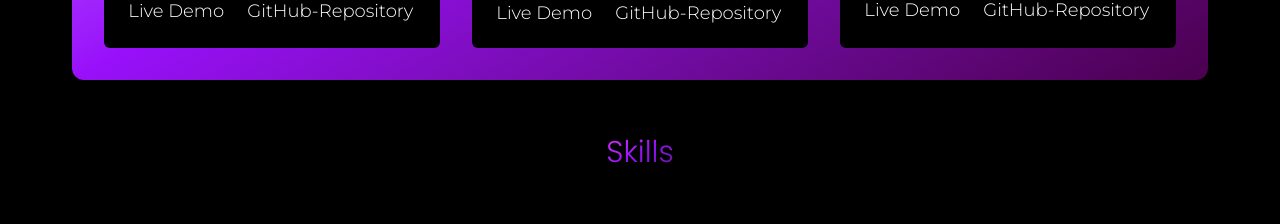
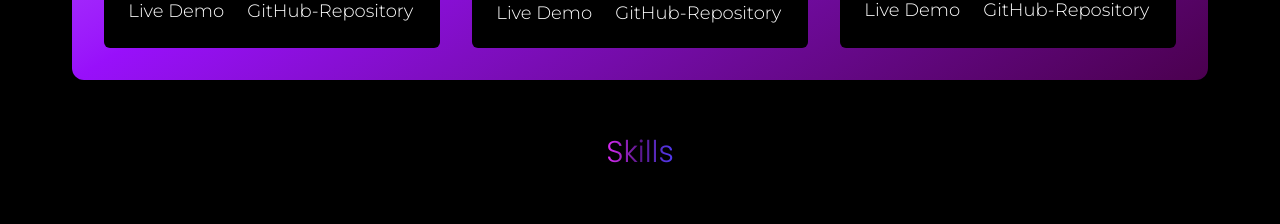
Before and after one commit to Ambadi7/portfolio, a React (Vite) app: page / in a window 1280 px wide. Shown: the part 1592-1816 px from the top of the page. Built offline with nearby package versions, Linux system fonts and the light colour scheme.

Commit message:
color-test-5

```diff
--- a/src/pages/Skills.jsx
+++ b/src/pages/Skills.jsx
@@ -9,7 +9,7 @@ const Skills = () => {
      transition={{duration :2}}
      className="flex flex-col items-center h-auto w-full overflow-hidden  rounded-xl p-4 justify-center">
       <div className="h-16 flex items-center justify-center">
-        <h2 className="text-3xl font-light bg-gradient-to-br from-fuchsia-500 via-purple-600 to-purple-900 bg-clip-text text-transparent">Skills</h2>
+        <h2 className="text-3xl font-light bg-gradient-to-r from-fuchsia-500 via-purple-900 to-indigo-600 bg-clip-text text-transparent">Skills</h2>
       </div>
       <div className="flex flex-col  h-auto w-[1095px] p-4 justify-center items-center text-gray-300">
         <div className=" p-8 pb-14 font-roboto font-extralight text-xl ">
```
